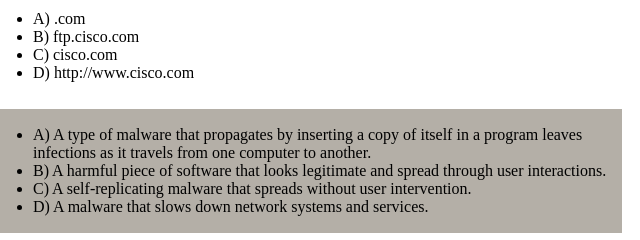
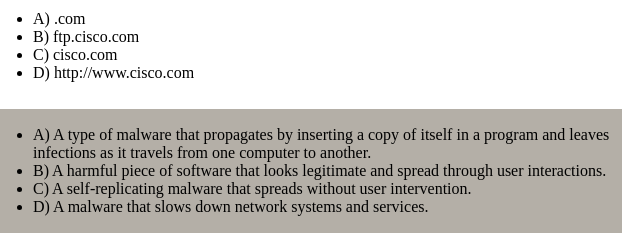
Before and after one commit to WPUITDept/cmn125_cmp125_Exam, a plain HTML site: page index.html in a window 1280 px wide. Shown: the part 2020-2260 px from the top of the page, 640-1280 px from the left. Drawn offline with Linux system fonts and the light colour scheme.

Commit message:
index3
index3

```diff
--- a/index.html
+++ b/index.html
@@ -225,7 +225,7 @@
       <td width="500">Which of the following describes a Trojan Horse?</td>
       <td>
         <ul>
-          <li>A) A type of malware that propagates by inserting a copy of itself in a program leaves infections as it travels from one computer to another.</li>
+          <li>A) A type of malware that propagates by inserting a copy of itself in a program and leaves infections as it travels from one computer to another.</li>
           <li>B) A harmful piece of software that looks legitimate and spread through user interactions.</li>
           <li>C) A self-replicating malware that spreads without user intervention.</li>
           <li>D) A malware that slows down network systems and services.</li>
```
